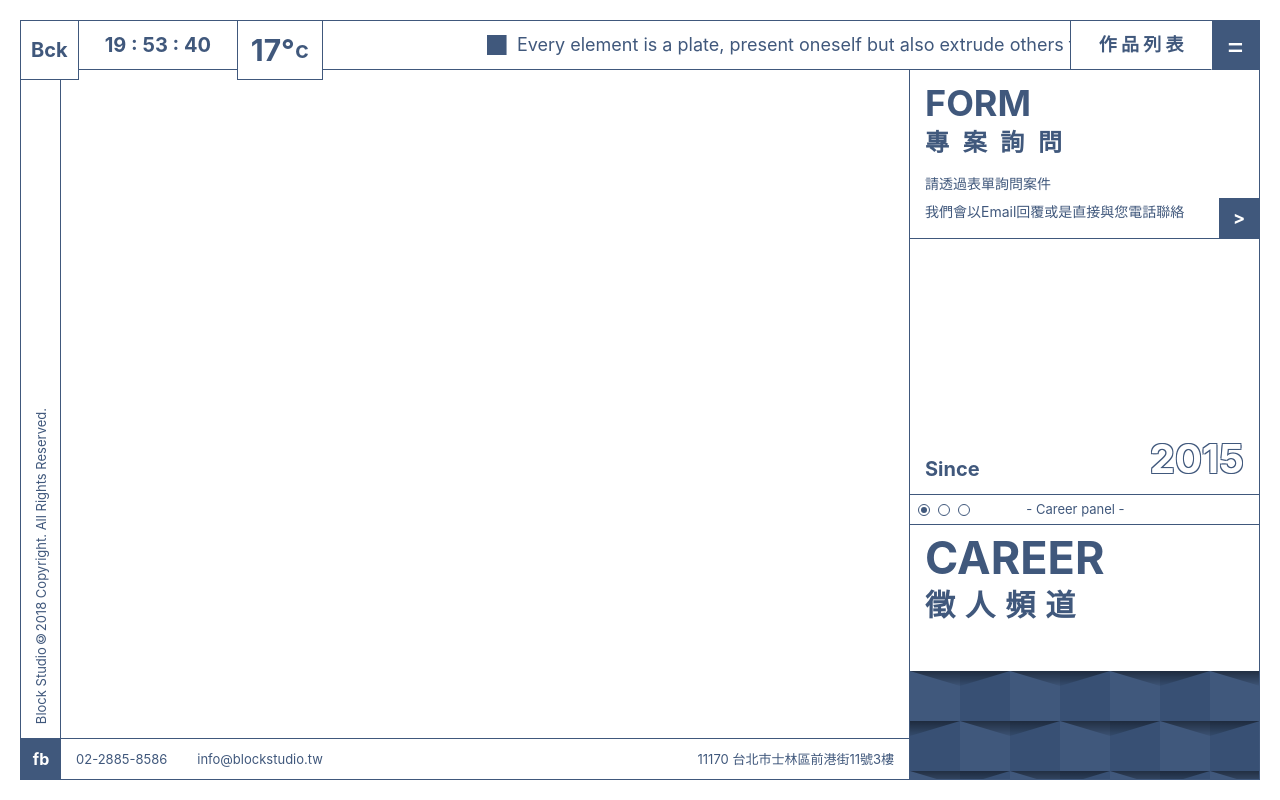
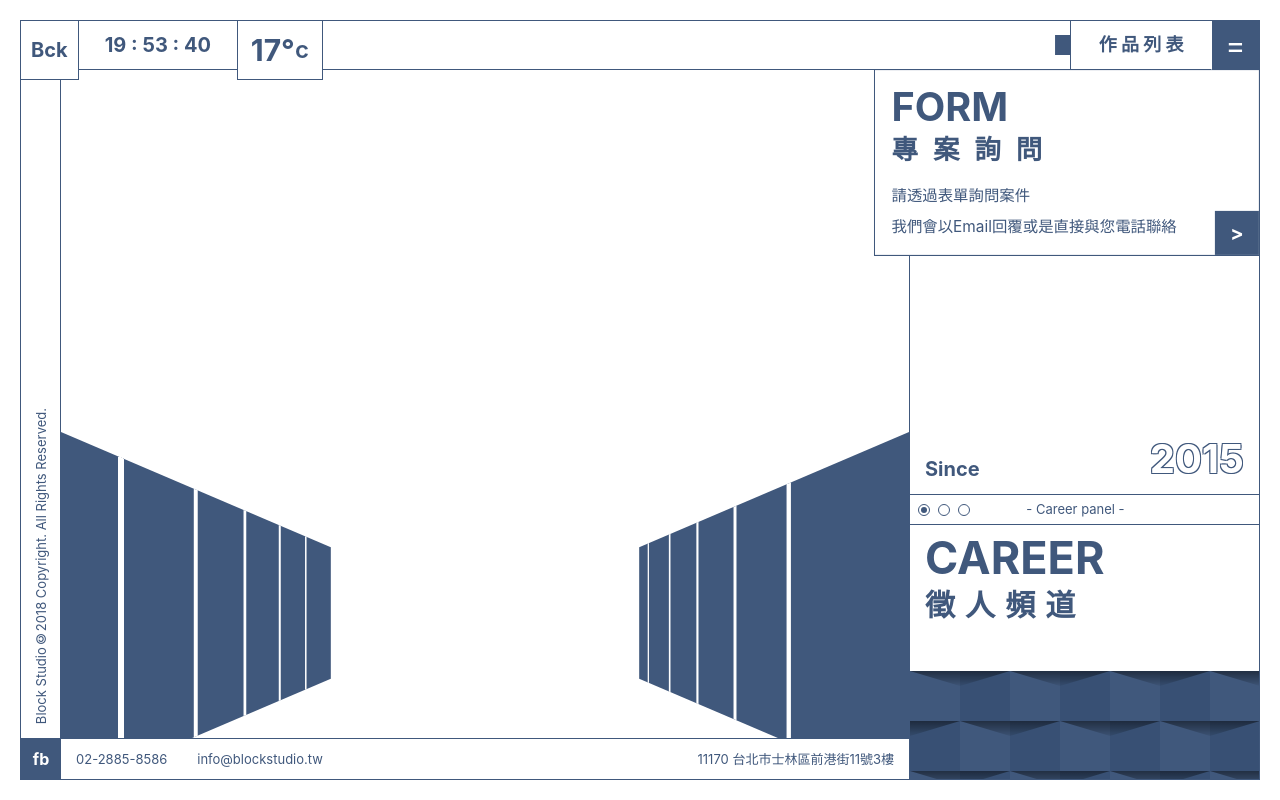
Before and after one commit to bubblecigar/blockstudio, a React (Create React App) app: page / in a window 1280 px wide. Built offline with nearby package versions, Linux system fonts and the light colour scheme.

Commit message:
adjust intro rwd

```diff
--- a/src/HeroImage.js
+++ b/src/HeroImage.js
@@ -1,14 +1,93 @@
-import styled from 'styled-components'
+import styled, { keyframes } from 'styled-components'
+
+const endlessRoad = keyframes`
+  from {
+    transform: translate(300px);
+  }
+  to {
+    transform: translate(0px);
+  }
+`
 
 const HeroImageStyle = styled.div`
   width: calc(100% - 350px);
+  overflow: hidden;
   background-color: white;
 
   @media (max-width: 1025px) {
     width: 100%;
   }
+
+  .sky, .ground {
+    width: 100%;
+    height: 50%;
+  }
+  .sky {
+  }
+  .ground {
+    display: flex;
+    justify-content: space-between;
+    perspective: 200px;
+  }
+  .left, .right {
+    width: 350px;
+    background: var(--main);
+    transform: rotate3d(0, 1, 0, 90deg);
+    transform-origin: 0 100%;
+
+    > div {
+      position: absolute;
+      height: 100%;
+      width: 0px;
+      border: 2px solid white;
+      animation: ${endlessRoad} 5s linear infinite;
+    }
+    > div:nth-child(1) {
+      animation-delay: 1s;
+    }
+    > div:nth-child(2) {
+      animation-delay: 2s;
+    }
+    > div:nth-child(3) {
+      animation-delay: 3s;
+    }
+    > div:nth-child(4) {
+      animation-delay: 4s;
+    }
+    > div:nth-child(5) {
+      animation-delay: 5s;
+    }
+  }
+  .right {
+    transform: rotate3d(0, 1, 0, -90deg);
+    transform-origin: 100% 0;
+    > div {
+      position: absolute;
+      height: 100%;
+      width: 0px;
+      animation: ${endlessRoad} 5s linear infinite reverse;
+    }
+  }
 `
 
+const lines = new Array(5).fill(0)
+
 export const HeroImage = () => {
-  return <HeroImageStyle />
+  return (
+    <HeroImageStyle>
+      <div className='sky'></div>
+      <div className='ground'>
+        <div className='left'>
+          {
+            lines.map((line, i) => <div key={i} />)
+          }
+        </div>
+        <div className='right'>
+          {
+            lines.map((line, i) => <div key={i} />)
+          }
+        </div>
+      </div>
+    </HeroImageStyle>
+  )
 }
--- a/src/Introduction.js
+++ b/src/Introduction.js
@@ -31,6 +31,14 @@ const IntroductionWrapper = styled.div`
     flex-flow: column;
     justify-content: space-between;
     position: relative;
+
+    transform-origin: 100% 0;
+    transform: scale(1.1);
+    background: white;
+    z-index: 2;
+    @media (max-width: 1025px) {
+      transform: scale(1);
+    }
 
     > * {
       padding: var(--gap-m);
--- a/src/Nav.js
+++ b/src/Nav.js
@@ -67,8 +67,14 @@ const NavWrapper = styled.div`
     font-size: 18px;
     white-space: nowrap;
     overflow: hidden;
+    @media (max-width: 700px) {
+      height: 25px;
+    }
     span {
       animation: ${runningText} 15s linear infinite;
+      @media (max-width: 700px) {
+        display: none;
+      }
     }
     span::before {
       content: '';
```
